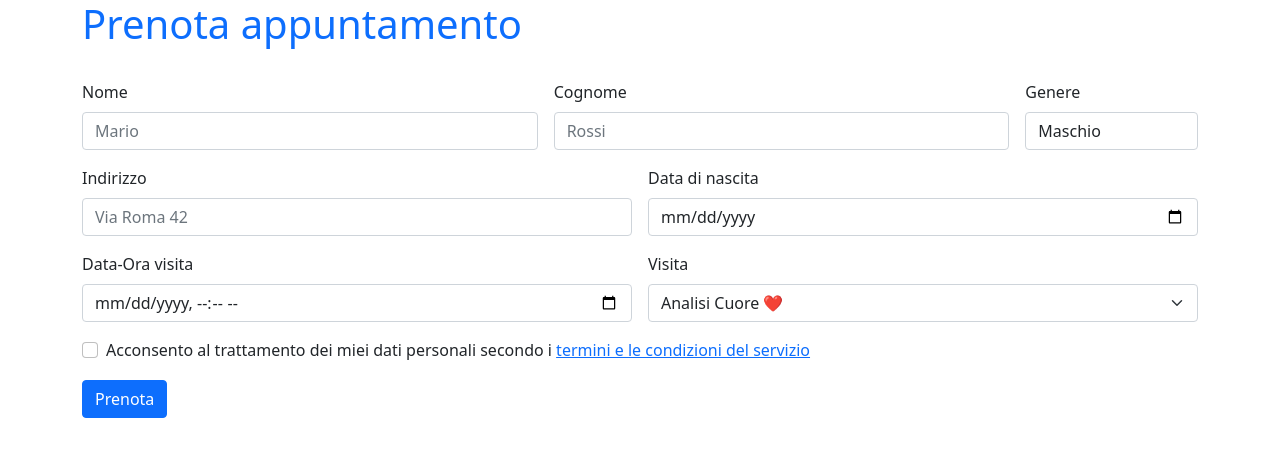
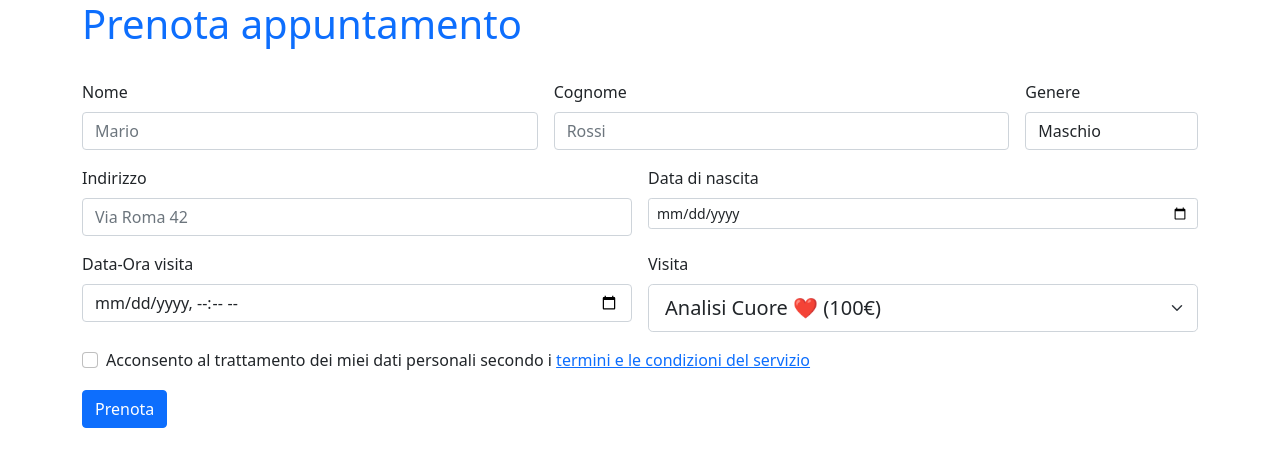
Before and after one commit to Alby7503/Studio-Medico, a PHP site: page /schedule.php in a window 1280 px wide. Shown: the top 467 px of the page. Run offline with PHP 8.4, Linux system fonts and the light colour scheme; data comes from the database, SQL or seed files in the repository; some libraries are stand-ins or nearby versions.

Commit message:
migliorie grafiche

```diff
--- a/SM.sql
+++ b/SM.sql
@@ -1,4 +1,4 @@
-BEGIN TRANSACTION;
+START TRANSACTION;
 DROP DATABASE IF EXISTS studio_medico;
 CREATE DATABASE studio_medico;
 USE studio_medico;
@@ -45,7 +45,7 @@ CREATE TABLE prenotazione (
     data DATE NOT NULL,
     ora TIME NOT NULL,
     effettuata BOOLEAN NOT NULL,
-    PRIMARY KEY (id_preotazione),
+    PRIMARY KEY (id_prenotazione),
     FOREIGN KEY (cod_medico) REFERENCES medico(id_medico),
     FOREIGN KEY (cod_visita) REFERENCES visita(id_visita),
     FOREIGN KEY (cod_paziente) REFERENCES paziente(id_paziente)
--- a/schedule.php
+++ b/schedule.php
@@ -43,7 +43,7 @@ require_once 'utility.php';
             <!--Data di nascita-->
             <div class="col-md-6">
                 <label for="nascita" class="form-label">Data di nascita</label>
-                <input type="date" class="form-control" id="nascita" name="data_nascita" autocomplete="bday" required>
+                <input type="date" class="form-control form-control-sm" id="nascita" name="data_nascita" autocomplete="bday" required>
             </div>
             <!--Data-Ora visita-->
             <div class="col-md-6">
@@ -53,11 +53,11 @@ require_once 'utility.php';
             <!--Tipo visita-->
             <div class="col-md-6">
                 <label for="visita" class="form-label">Visita</label>
-                <select id="visita" class="form-select" name="visita" required>
+                <select id="visita" class="form-select form-select-lg" name="visita" required>
                     <?php
-                    $result = query("SELECT id_visita, nome FROM visita");
+                    $result = query("SELECT id_visita, nome, costo FROM visita");
                     while ($row = $result->fetch_assoc()) {
-                        echo "<option value='" . $row['id_visita'] . "'>" . $row['nome'] . "</option>";
+                        echo '<option value="' . $row['id_visita'] . '">' . $row['nome'] . ' (' . $row['costo'] . '€)</option>';
                     }
                     ?>
                 </select>
```
